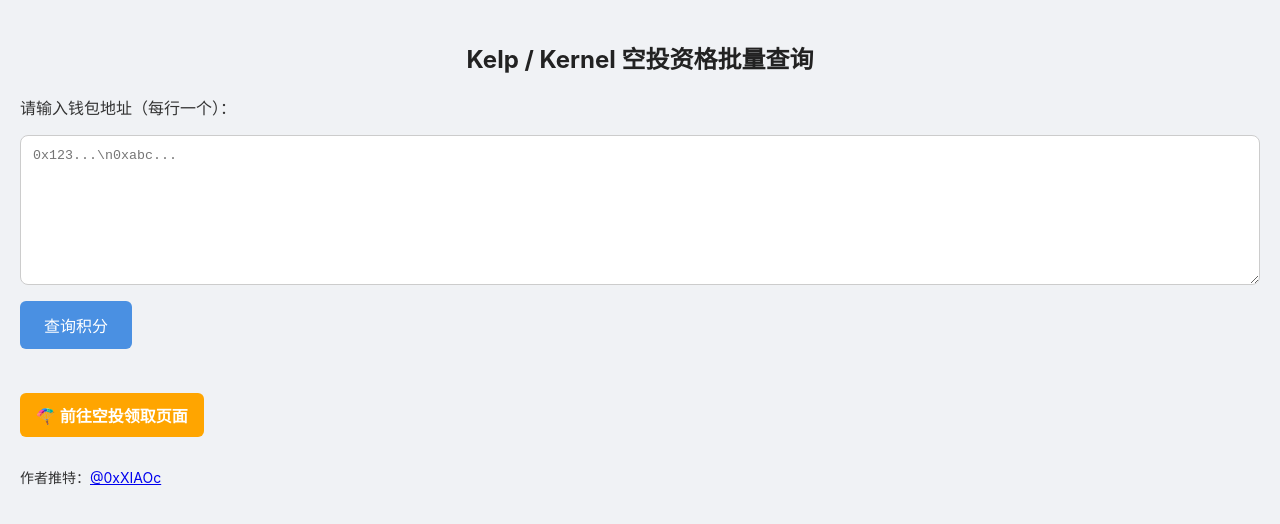
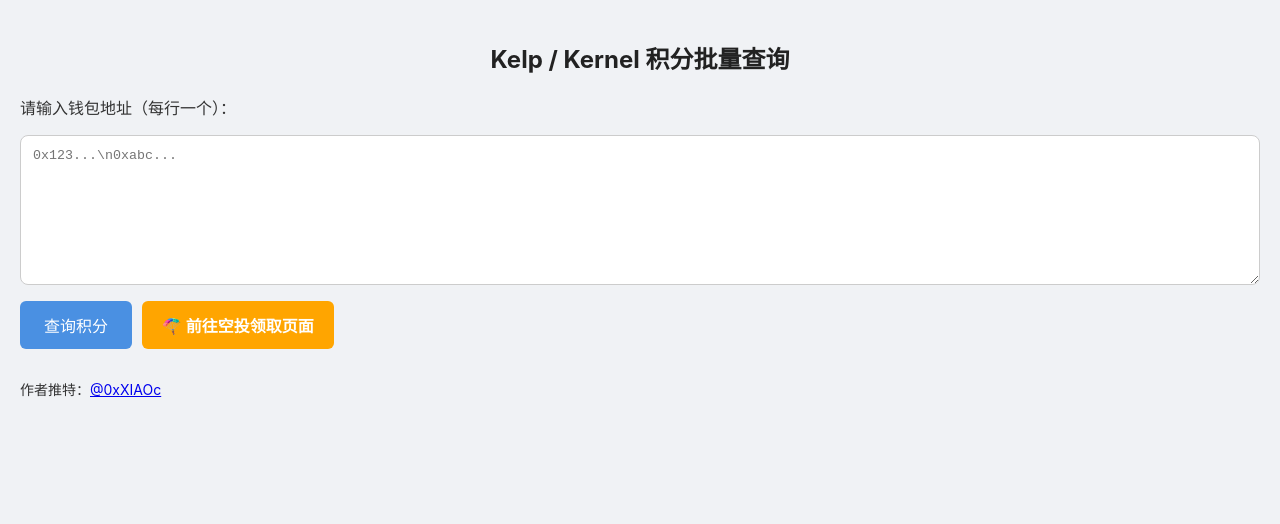
Before and after one commit to 7CCCCC21X/KelpDAO, a plain HTML site: page index.html in a window 1280 px wide. Drawn offline with Linux system fonts and the light colour scheme.

Commit message:
Update index.html

```diff
--- a/index.html
+++ b/index.html
@@ -2,7 +2,7 @@
 <html lang="zh">
 <head>
   <meta charset="UTF-8" />
-  <title>Kelp & Kernel 空投资格批量查询</title>
+  <title>Kelp & Kernel 积分批量查询</title>
   <meta name="viewport" content="width=device-width, initial-scale=1.0">
   <style>
     body {
@@ -26,6 +26,13 @@
       box-sizing: border-box;
       resize: vertical;
     }
+    .action-row {
+      display: flex;
+      flex-wrap: wrap;
+      align-items: center;
+      gap: 10px;
+      margin-top: 12px;
+    }
     button {
       padding: 12px 24px;
       font-size: 16px;
@@ -34,11 +41,18 @@
       border: none;
       border-radius: 6px;
       cursor: pointer;
-      margin-top: 12px;
     }
     button:disabled {
       background-color: #999;
       cursor: not-allowed;
+    }
+    .airdrop-link {
+      padding: 12px 20px;
+      background-color: orange;
+      color: white;
+      text-decoration: none;
+      font-weight: bold;
+      border-radius: 6px;
     }
     .summary {
       margin-top: 20px;
@@ -62,17 +76,8 @@
     th {
       background: #fafafa;
     }
-    .airdrop-link {
-      display: inline-block;
-      margin-top: 24px;
-      padding: 10px 16px;
-      background-color: orange;
-      color: white;
-      text-decoration: none;
-      font-weight: bold;
-      border-radius: 6px;
-    }
     @media (max-width: 600px) {
+      .action-row { flex-direction: column; align-items: stretch; }
       table, thead, tbody, th, td, tr {
         display: block;
         width: 100%;
@@ -100,11 +105,13 @@
   </style>
 </head>
 <body>
-  <h2>Kelp / Kernel 空投资格批量查询</h2>
+  <h2>Kelp / Kernel 积分批量查询</h2>
   <p>请输入钱包地址（每行一个）：</p>
   <textarea id="addressInput" placeholder="0x123...\n0xabc..."></textarea>
-  <br />
-  <button id="checkBtn" onclick="checkPoints()">查询积分</button>
+  <div class="action-row">
+    <button id="checkBtn" onclick="checkPoints()">查询积分</button>
+    <a class="airdrop-link" href="https://kerneldao.com/airdrop-checker/?utm_source=social" target="_blank">🪂 前往空投领取页面</a>
+  </div>
   <div class="summary" id="summary"></div>
   <table id="resultTable" style="display: none;">
     <thead>
@@ -113,7 +120,6 @@
     <tbody id="resultBody"></tbody>
   </table>
 
-  <a class="airdrop-link" href="https://kerneldao.com/airdrop-checker/?utm_source=social" target="_blank">🪂 前往空投领取页面</a>
   <p style="margin-top: 30px; font-size: 14px;">作者推特：<a href="https://x.com/0xXIAOc" target="_blank">@0xXIAOc</a></p>
 
   <script>
@@ -141,7 +147,7 @@
             let kelp = parseFloat(data.value.kelpMiles || 0);
             let el = parseFloat(data.value.elPoints || 0);
             let sum = kelp + el;
-            let display = (sum / 1000).toFixed(1); // 显示为千为单位，保留1位小数
+            let display = (sum / 1000).toFixed(1);
             let status = sum >= 150000 ? '✅' : '❌';
             if (sum >= 150000) qualified++; else unqualified++;
 
```
